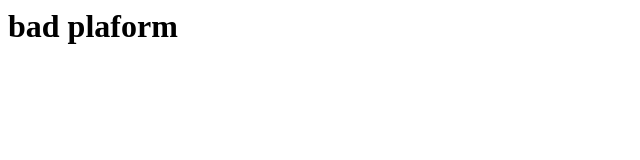
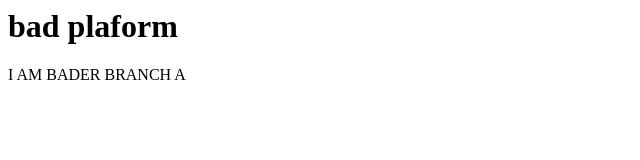
Before and after one commit to BaderBajerry1/baderbajerry, a plain HTML site: page index.html in a window 1280 px wide. Shown: the whole page, without its empty margins (0-640 px from the left). Drawn offline with Linux system fonts and the light colour scheme.

Commit message:
Update index.html

```diff
--- a/index.html
+++ b/index.html
@@ -7,6 +7,8 @@
 
 <h1>bad plaform</h1>
 
+<P>I AM BADER BRANCH A</P>
+
     </body>
 
 </html>
```
